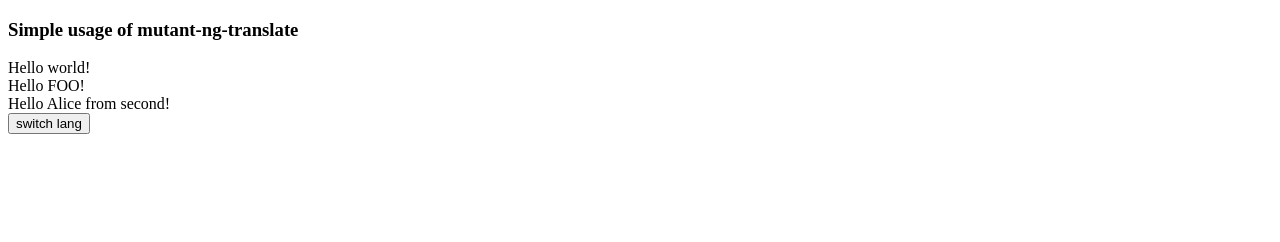
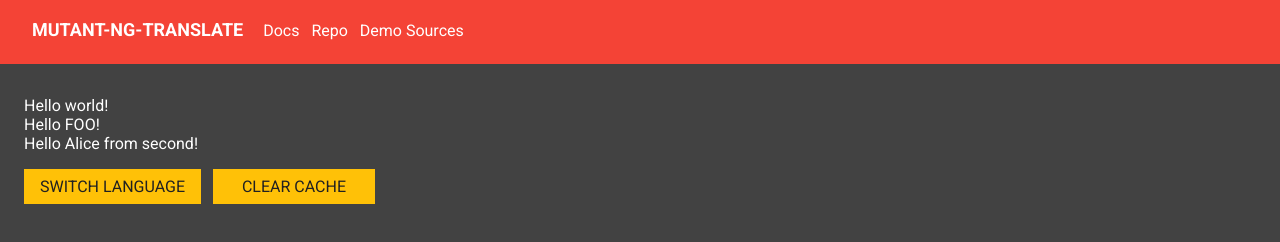
Before and after one commit to accetone/mutant-ng-translate, a website: page demo/index.html in a window 1280 px wide. Drawn offline with nearby package versions, Linux system fonts and the light colour scheme; files that its build step writes are made by us from their sources.

Commit message:
update demo style

```diff
--- a/demo/index.html
+++ b/demo/index.html
@@ -1,23 +1,124 @@
 <!DOCTYPE html>
 <html>
 <head>
-    <title>Demo</title>
+    <title>Demo: mutant-ng-translate</title>
+    <link href="https://fonts.googleapis.com/css?family=Roboto:400,700" rel="stylesheet" type="text/css">
+    <style>
+        body {
+            margin: 0;
+            padding: 0;
+            font-family: 'Roboto', sans-serif;
+
+            width: 100%;
+            height: 100%;
+
+            background: #424242;
+            color: white;
+        }
+
+        .header {
+            width: 100%;
+            height: 64px;
+            line-height: 60px;
+            background: #F44336;
+
+            padding: 0 16px;
+
+            -webkit-box-sizing: border-box;
+            -moz-box-sizing: border-box;
+            box-sizing: border-box;
+        }
+
+        .header .title {
+            display: inline-block;
+
+            text-transform: uppercase;
+            font-weight: bold;
+            font-size: 18px;
+            cursor: pointer;
+
+            padding: 0 16px;
+        }
+
+        .header .nav {
+            display: inline-block;
+        }
+
+        .header .nav .nav-item {
+            display: inline-block;
+            margin-right: 8px;
+
+            text-decoration: none;
+            color: white;
+        }
+
+        .header .nav .nav-item:hover {
+            color: #B71C1C;
+        }
+
+        .content {
+            padding: 32px 24px;
+        }
+
+        .btn {
+            display: inline-block;
+            min-width: 130px;
+            text-align: center;
+            padding: 8px 16px;
+            margin-top: 16px;
+            margin-right: 8px;
+            background: #FFC107;
+            cursor: pointer;
+            text-transform: uppercase;
+            color: #212121;
+        }
+
+        .btn:hover {
+            background: #FFB300;
+        }
+    </style>
 </head>
 <body ng-app="MyApp" ng-controller="MyCtrl">
+    <div class="header">
+        <div class="title">
+            MUTANT-NG-TRANSLATE
+        </div>
 
-    <h3>Simple usage of mutant-ng-translate</h3>
+        <div class="nav">
+            <a href="http://accetone.github.io/mutant-ng-translate-docs/" class="nav-item">
+                Docs
+            </a>
 
-    {{ "HELLO-WORLD" | translate }}<br/>
-    {{ "HELLO-FOO" | translate }}<br/>
-    <div ng-translate="HELLO-ALICE"></div>
+            <a href="https://github.com/accetone/mutant-ng-translate" class="nav-item">
+                Repo
+            </a>
 
-    <input type="button" ng-click="switchLang()" value="switch lang"/>
+            <a href="https://github.com/accetone/mutant-ng-translate/tree/master/demo" class="nav-item">
+                Demo Sources
+            </a>
+        </div>
+    </div>
+
+    <div class="content">
+        {{ "HELLO-WORLD" | translate }}<br />
+        {{ "HELLO-FOO" | translate }}<br />
+        <div ng-translate="HELLO-ALICE"></div>
+
+
+        <div class="btn" ng-click="switchLang()">
+            Switch Language
+        </div>
+
+        <div class="btn" ng-click="clearCache()">
+            Clear Cache
+        </div>
+    </div>
 
     <script src="../bower_components/angular/angular.js"></script>
     <script src="../build/mutant-ng-translate.js"></script>
 
     <script>
-        (function() {
+        (function () {
             angular.module('MyApp', ['mutant-ng-translate'])
                 .config(['$translateProvider', function ($translateProvider) {
                     var $translate = $translateProvider.$get();
@@ -36,16 +137,18 @@
                 }])
                 .controller('MyCtrl', [
                     '$scope', '$translate', function ($scope, $translate) {
-
-
                         $scope.switchLang = function () {
                             if ($translate.current() === 'en') $translate.use('ru');
                             else $translate.use('en');
+                        };
+
+                        $scope.clearCache = function() {
+                            window.localStorage.clear();
                         };
                     }
                 ]);
         })();
     </script>
+</body>
 
-</body>
 </html>
```
